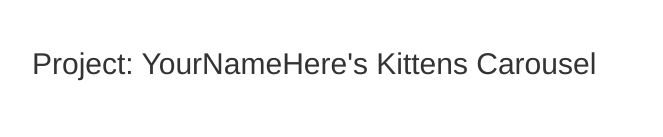
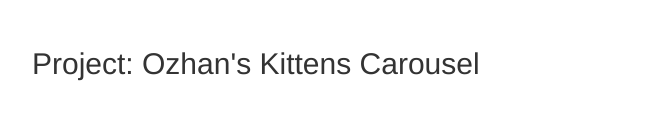
Before and after one commit to okayacan/Kittens_Carousel, a plain HTML site: page static-web/index.html in a window 1280 px wide. Shown: the part 203-340 px from the top of the page, without its empty margins (308-971 px from the left). Drawn offline with nearby package versions, Linux system fonts and the light colour scheme.

Commit message:
Update index.html

```diff
--- a/static-web/index.html
+++ b/static-web/index.html
@@ -45,7 +45,7 @@
 
   <div><img style="width:300px; height:100px" src="https://clarusway.com/wp-content/uploads/2022/12/clarusway-logo-black.png" /></div>
 
-  <h2> Project: YourNameHere's Kittens Carousel</h2>
+  <h2> Project: Ozhan's Kittens Carousel</h2>
 
   <div id="myCarousel" class="carousel slide" data-ride="carousel">
     <!-- Indicators -->
```
